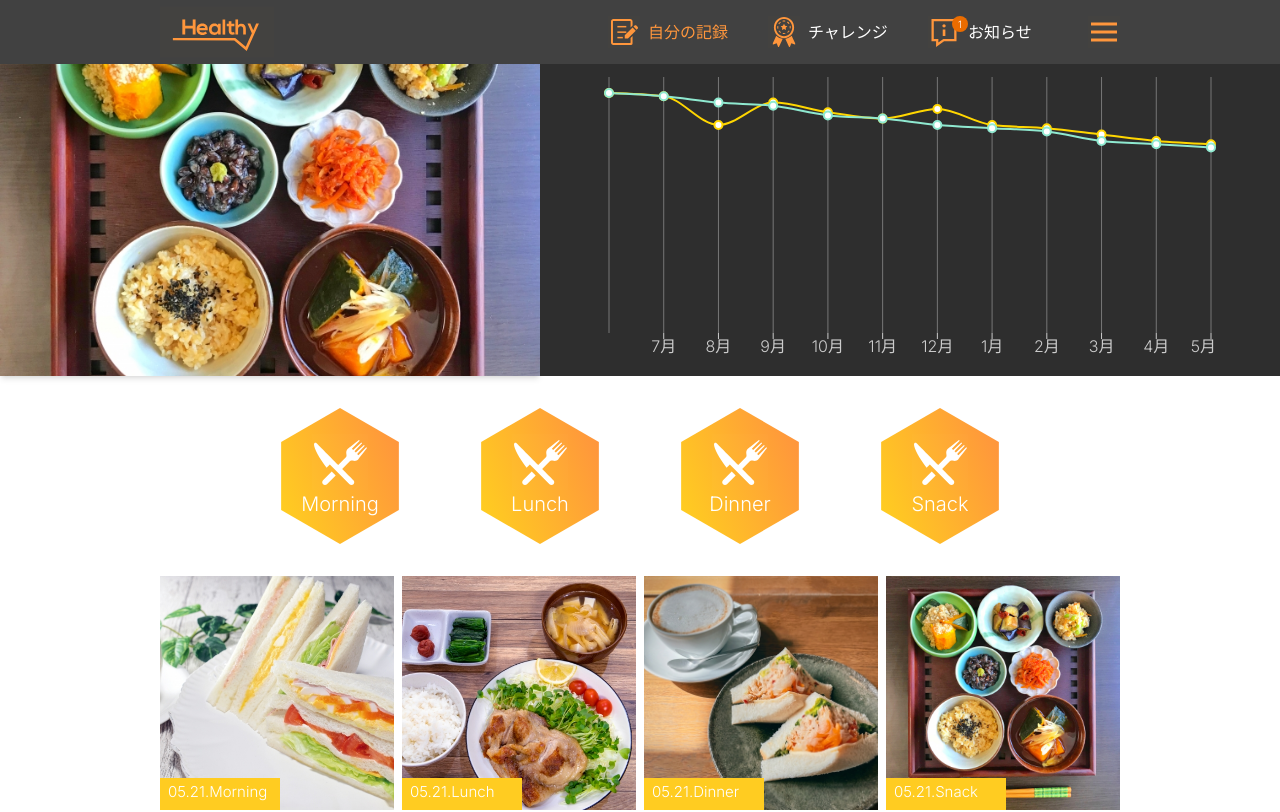
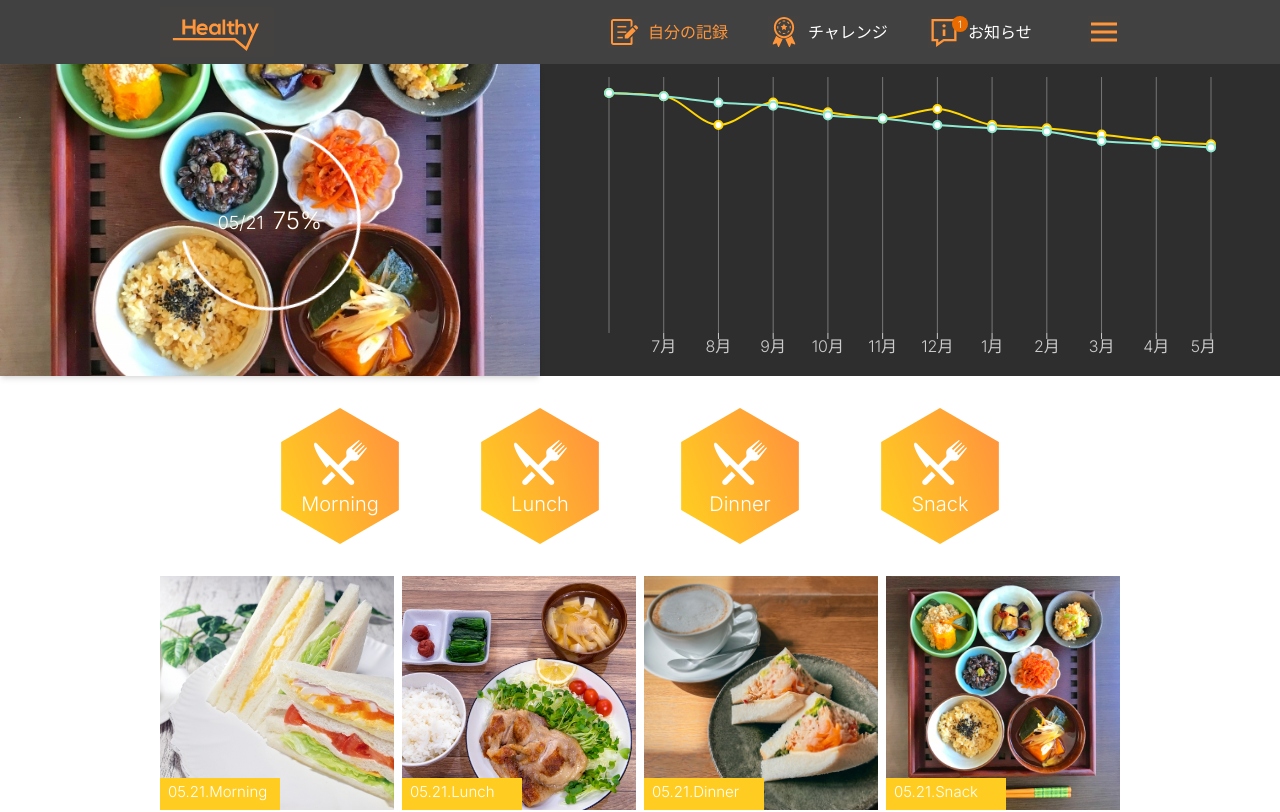
Before and after one commit to vietdan1613/arent-health-app, a React (Create React App) app: page / in a window 1280 px wide. Shown: the top 812 px of the page. Built offline with nearby package versions, Linux system fonts and the light colour scheme.

Commit message:
refactor code

```diff
--- a/src/components/CardDiary.js
+++ b/src/components/CardDiary.js
@@ -2,13 +2,13 @@ import React from "react";
 
 const CardDiary = ({
     time = "2021.05.21   23:25",
-    description = "私の日記の記録が一部表示されます。\n テキストテキストテキストテキストテキストテキストテキストテキストテキストテキストテキストテキストテキストテキストテキストテキストテキストテキスト…",
+    description = "私の日記の記録が一部表示されます。\n テキストテキストテキストテキストテキ テキストテキストテキストテキキストテキストテキストテキキストテキストテキストテキキストテキストテキストテキキストテキストテキストテキストテキストテキステキストテキストテキストテキストテキストテキストテキステキストテキストテキストテキストテキストテキストテキス テキストテキストテキストテキストテキストテキストテキス トテキストテキストテキストテキストテキストテキストテキストテキストテキストテキストテキスト…",
 }) => {
     return (
         <div className="border-2 border-gray-400 p-[16px] w-[231px] h-[231px]">
             <div className="text-lg w-[140px]" style={{ lineHeight: "22px" }}>{time}</div>
-            <p className="text-xs text-gray-500 mt-2 whitespace-pre-line truncate w-full">{description}</p>
-        </div>
+            <p className="text-xs text-gray-500 mt-2 whitespace-pre-line line-clamp-6">{description}</p>
+        </div >
     );
 };
 
--- /dev/null
+++ b/src/components/ThreeQuarterCircleSvg.js
@@ -0,0 +1,44 @@
+const ThreeQuarterCircleSvg = ({ date = "05/21", percent = "75%", size = 181, strokeWidth = 3 }) => {
+    const radius = (size - strokeWidth) / 2;
+    const circumference = 2 * Math.PI * radius;
+    const arcLength = (3 / 4) * circumference;
+
+    return (
+        <div style={{ width: size, height: size }}
+            className="relative "
+        >
+            <svg width={size} height={size} className="rotate-45">
+                <defs>
+                    <filter id="dropShadow" x="-50%" y="-50%" width="200%" height="200%">
+                        <feDropShadow dx="0" dy="2" stdDeviation="4" floodColor="#F97316" floodOpacity="0.5" />
+                    </filter>
+                </defs>
+
+                <circle
+                    cx={size / 2}
+                    cy={size / 2}
+                    r={radius}
+                    fill="none"
+                    stroke="#ffffff"
+                    strokeWidth={strokeWidth}
+                    strokeDasharray={`${arcLength} ${circumference}`}
+                    strokeLinecap="round"
+                    transform={`rotate(-150 ${size / 2} ${size / 2})`}
+                    filter="url(#dropShadow)"
+                />
+            </svg>
+
+            {/* Text block */}
+            <div className="absolute inset-0 flex items-center justify-center">
+                <div className="text-white text-lg py-1 rounded-full"
+                    style={{
+                        textShadow: "0 2px 6px rgba(255, 115, 0, 0.6)", // orange glow
+                    }}>
+                    {date} <span className="ml-1 text-2xl">{percent}</span>
+                </div>
+            </div>
+        </div>
+    );
+};
+
+export default ThreeQuarterCircleSvg;
--- a/src/pages/ColumnPage.js
+++ b/src/pages/ColumnPage.js
@@ -5,6 +5,7 @@ import CardPhotoDescription from '../components/CardPhotoDescription'
 const ColumnPage = () => {
     return (
         <div className='max-w-[960px] mx-auto'>
+            {/* recommended */}
             <div className='flex items-center justify-between  mt-16'>
                 <CardRecommanded label='RECOMMENDED COLUMN'
                     description='オススメ' />
@@ -16,6 +17,7 @@ const ColumnPage = () => {
                     description='健康' />
             </div>
 
+            {/* photos */}
             <div className='mt-16'>
                 <p style={{ fontSize: "22px" }}>MY DIARY</p>
                 <div className='grid grid-cols-4 gap-x-2 gap-y-4 mt-1'>
--- a/src/pages/MainPage.js
+++ b/src/pages/MainPage.js
@@ -4,7 +4,7 @@ import CardPhoto from '../components/CardPhoto'
 import Button from '../components/Button'
 import BodyRecordChart from '../components/BodyRecordChart'
 import { fetchBodyGraphData } from "../services/api";
-
+import ThreeQuarterCircleSvg from '../components/ThreeQuarterCircleSvg'
 const MainPage = () => {
     const [graphData, setGraphData] = useState(null);
 
@@ -14,14 +14,18 @@ const MainPage = () => {
 
     return (
         <div className='max-w-[1280px] mx-auto'>
+            {/* panel */}
             <div className='bg-red-500'>
                 <div className='flex h-[312px] justify-between'>
-                    <div className='overflow-hidden bg-gray-100 w-[540px] shadow-md'>
+                    <div className='overflow-hidden relative w-[540px] shadow-md'>
                         <img
                             src='/imgs/d01.jpg'
                             className='object-cover w-full h-full'
                             alt='Main Visual'
                         />
+                        <div className="absolute absolute top-1/2 left-1/2 -translate-x-1/2 -translate-y-1/2 ">
+                            <ThreeQuarterCircleSvg />
+                        </div>
                     </div>
 
                     <div className='bg-dark-600 flex-1 flex justify-center items-center text-white px-16 py-2'>
@@ -30,6 +34,7 @@ const MainPage = () => {
                 </div>
             </div>
 
+            {/* menu */}
             <div className='flex py-8 gap-[64px] items-center justify-center'>
                 <FilterButton text='Morning' />
                 <FilterButton text='Lunch' />
@@ -37,6 +42,7 @@ const MainPage = () => {
                 <FilterButton text='Snack' />
             </div>
 
+            {/* photos */}
             <div>
                 <div class="flex gap-2 flex-wrap items-center justify-center px-[140px]">
                     <CardPhoto
```
Also changed, not shown: src/pages/RecordPage.js (+5 -2 lines).
